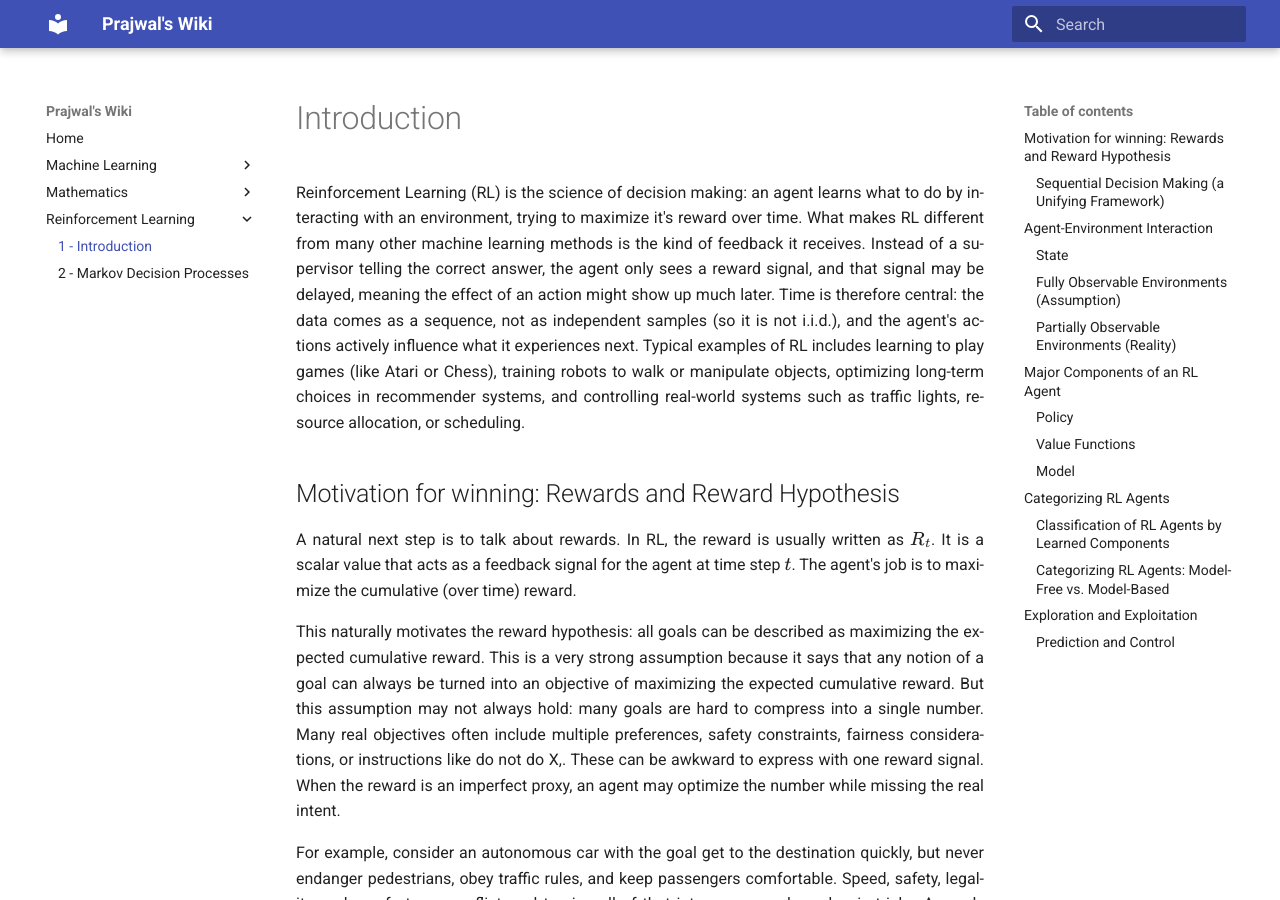
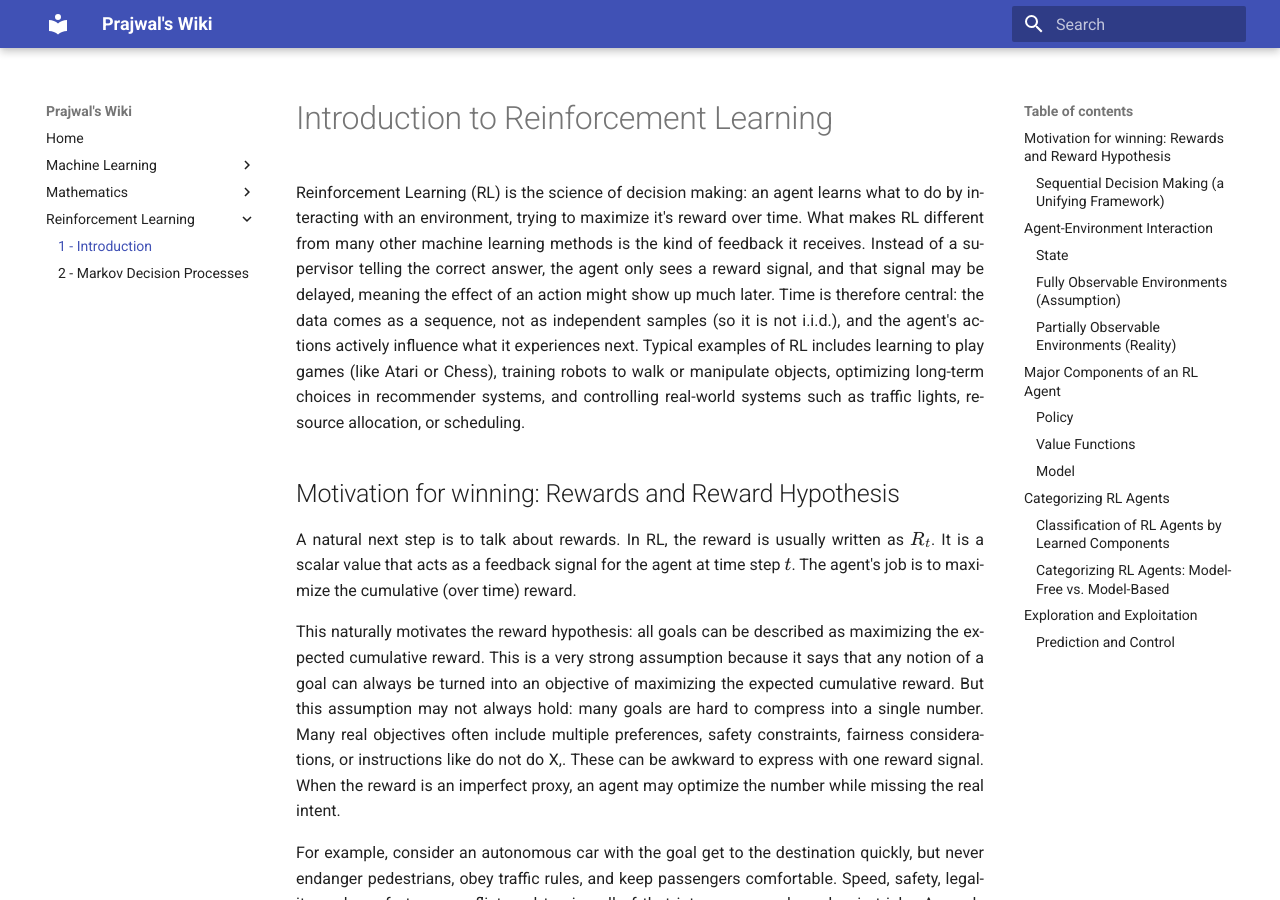
Before and after one commit to pj1911/my-wiki, an MkDocs documentation site: the page built from docs/RL-1-Introduction.md, in a window 1280 px wide and 900 px high. Built offline with MkDocs 1.6.1 and Material for MkDocs 9.7.7, drawn with Linux system fonts in a browser that asks for light colours.

Commit message:
Update RL-1-Introduction.md

```diff
--- a/docs/RL-1-Introduction.md
+++ b/docs/RL-1-Introduction.md
@@ -1,4 +1,4 @@
-# Introduction
+# Introduction to Reinforcement Learning
 
 Reinforcement Learning (RL) is the science of decision making: an agent learns what to do by interacting with an environment, trying to maximize it's reward over time. What makes RL different from many other machine learning methods is the kind of feedback it receives. Instead of a supervisor telling the correct answer, the agent only sees a reward signal, and that signal may be delayed, meaning the effect of an action might show up much later. Time is therefore central: the data comes as a sequence, not as independent samples (so it is not i.i.d.), and the agent's actions actively influence what it experiences next. Typical examples of RL includes learning to play games (like Atari or Chess), training robots to walk or manipulate objects, optimizing long-term choices in recommender systems, and controlling real-world systems such as traffic lights, resource allocation, or scheduling.
 
```
